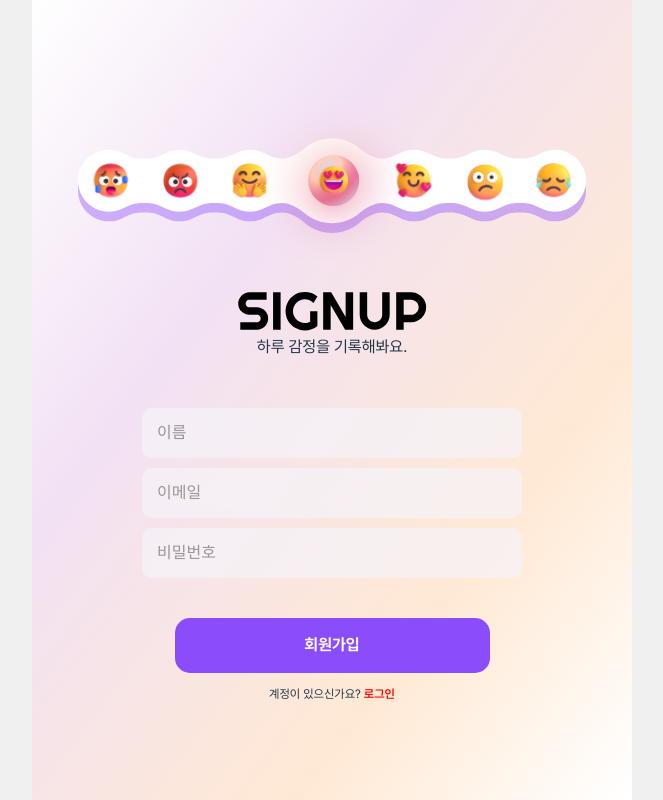
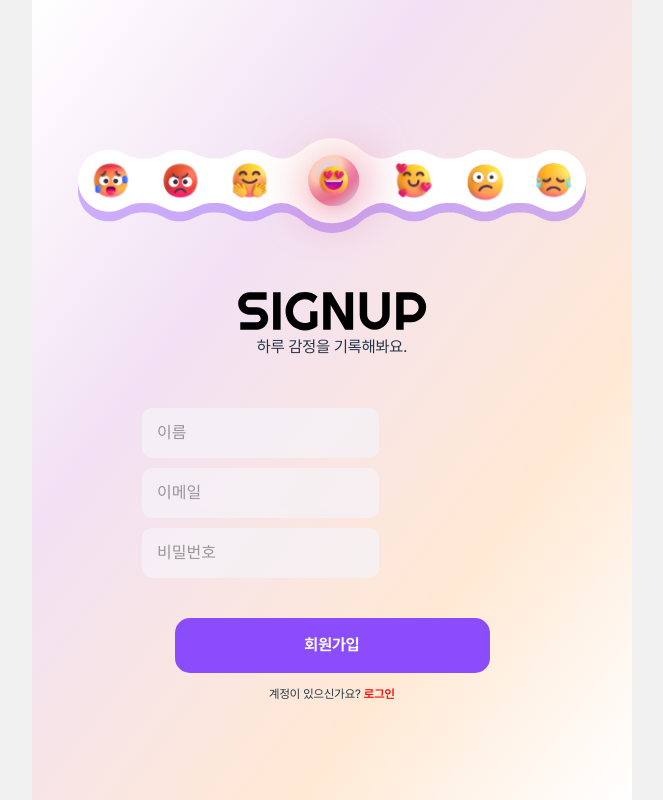
Before and after one commit to Likelion-PNU-FE/chatdiary, a React (Vite) app: page /signup in a window 1280 px wide. Shown: the whole page, without its empty margins (308-971 px from the left). Built offline with nearby package versions, Linux system fonts and the light colour scheme.

Commit message:
refactor: 상위 클래스 name추가

```diff
--- a/src/pages/SignUp.jsx
+++ b/src/pages/SignUp.jsx
@@ -22,7 +22,7 @@ const SignUp = () => {
     }
   }
   return (
-    <AuthContainer type='signUp' onSubmit={onSignUp}>
+    <AuthContainer className="signUp" type='signUp' onSubmit={onSignUp}>
       <div className="box">
         <input value={nickname} onChange={onChange} name="nickname" id="signUp-name" type="text" placeholder="이름"/>
       </div>
--- a/src/pages/SignUp.scss
+++ b/src/pages/SignUp.scss
@@ -1,4 +1,4 @@
-.box {
+.signUp .box {
   width: 100%;
   height: 100%;
   display: flex;
```
